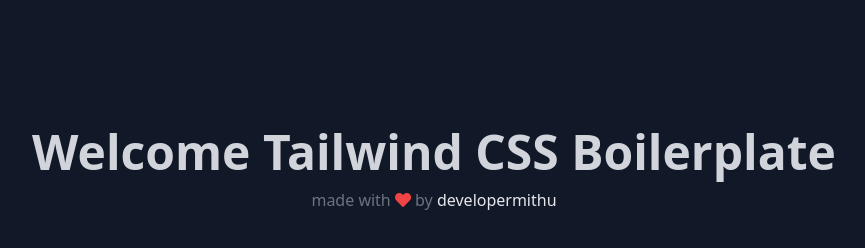
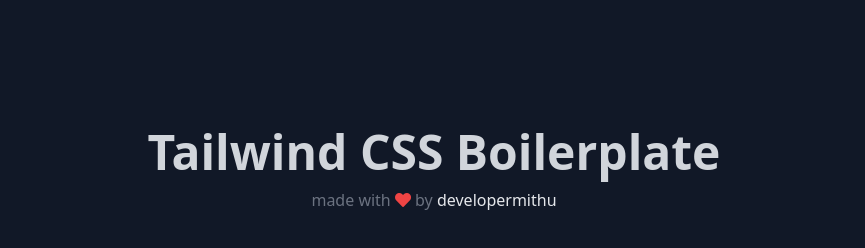
Before and after one commit to developermithu/tailwindcss-boilerplate, a website: page dist/index.html in a window 1280 px wide. Shown: the whole page, without its empty margins (206-1071 px from the left). Drawn offline with Linux system fonts and the light colour scheme.

Commit message:
updated readme

```diff
--- a/dist/index.html
+++ b/dist/index.html
@@ -12,7 +12,7 @@
 <body class="antialiased bg-gray-900 text-gray-300">
 
     <div class="text-center pt-32 text-gray-300">
-        <h1 class=" font-bold text-5xl">Welcome Tailwind CSS Boilerplate</h1>
+        <h1 class=" font-bold text-5xl">Tailwind CSS Boilerplate</h1>
         <p class=" text-gray-500 pt-3">
             made with <i class="fas fa-heart  text-red-500"></i> by <span class="text-gray-200"><a href="http://mithu.epizy.com">developermithu</a></span> </p>
     </div>
```
Also changed, not shown: README.md, dist/img/template.jpeg (added).
